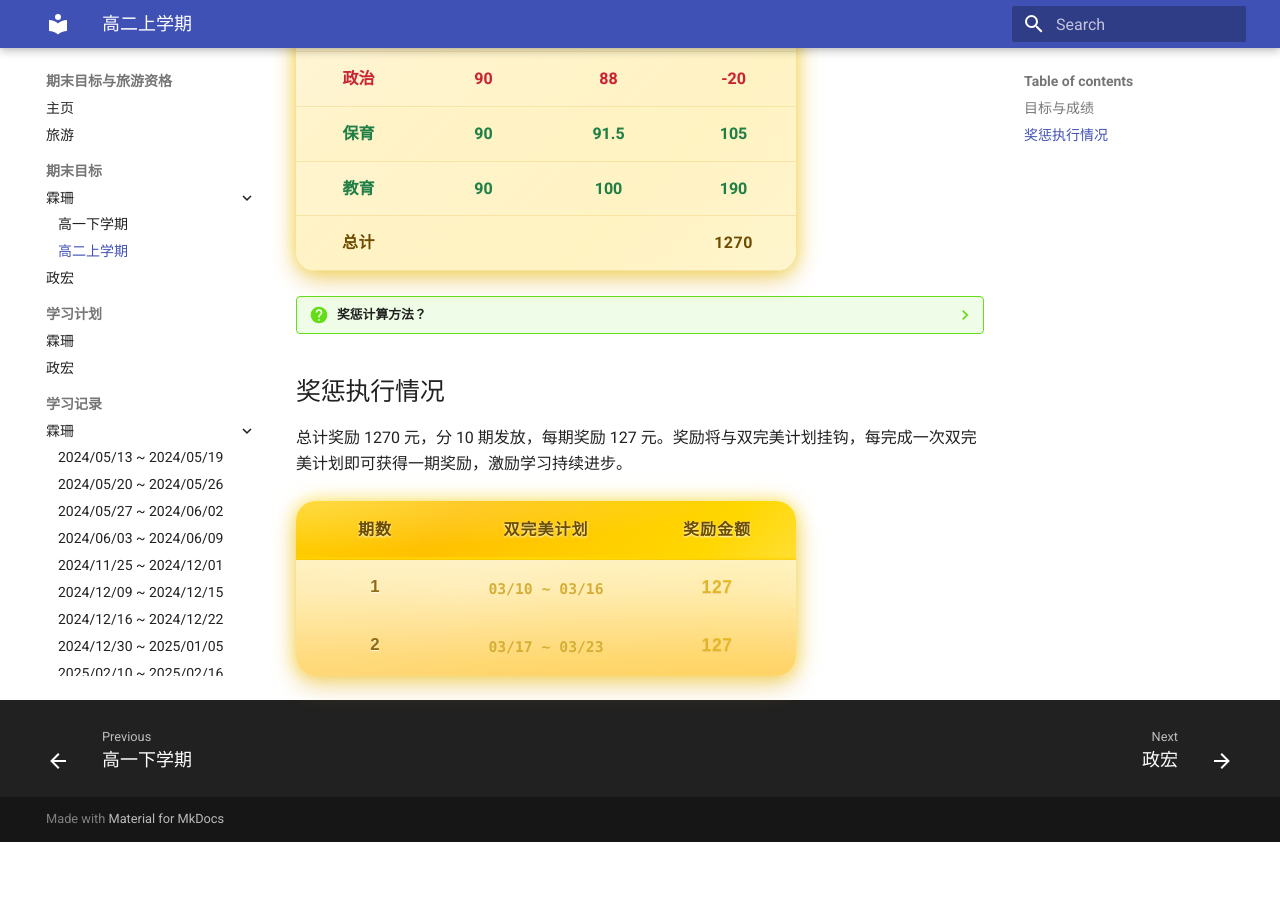
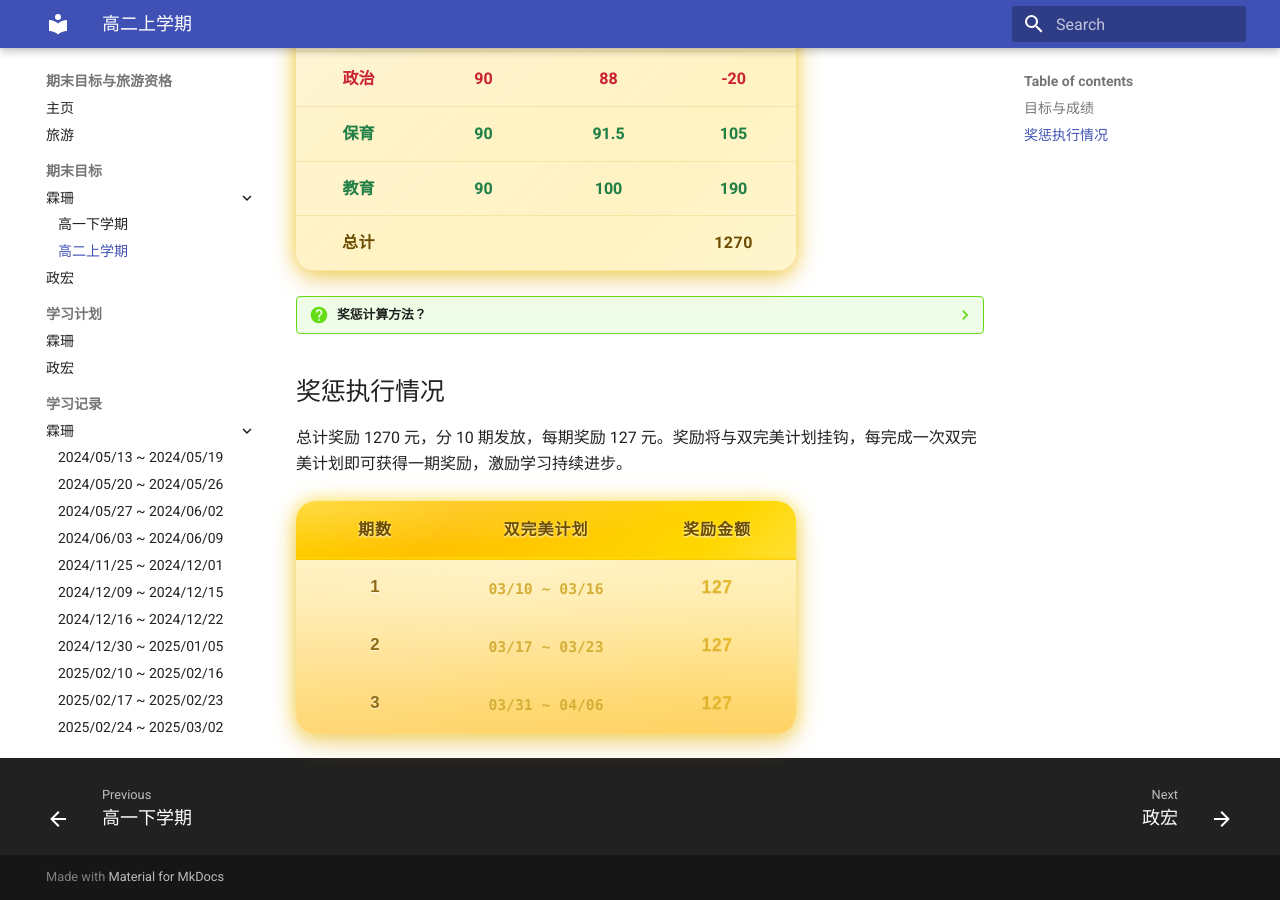
Before and after one commit to Flash-LHR/goal_and_vocation, an MkDocs documentation site: the page built from docs/study_goal/ls/grade11_s1/README.md, in a window 1280 px wide and 900 px high, scrolled down 672 px. Built offline with MkDocs 1.6.1 and Material for MkDocs 9.7.7, drawn with Linux system fonts in a browser that asks for light colours; before the commit the page ends 1514 px from its top, so only the background shows below that.

Commit message:
add: double-graceful-plan 3

```diff
--- a/docs/study_goal/ls/grade11_s1/README.md
+++ b/docs/study_goal/ls/grade11_s1/README.md
@@ -115,5 +115,10 @@
       <td class="cell"><a href="../../../study_record/ls/20250317_20250323/">03/17 ~ 03/23</a></td>
       <td class="cell">127</td>
     </tr>
+    <tr>
+      <td class="cell">3</td>
+      <td class="cell"><a href="../../../study_record/ls/20250331_20250406/">03/31 ~ 04/06</a></td>
+      <td class="cell">127</td>
+    </tr>
   </tbody>
 </table>
```
